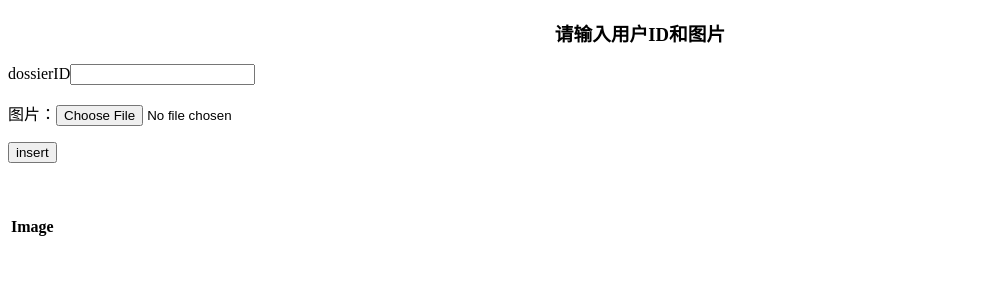
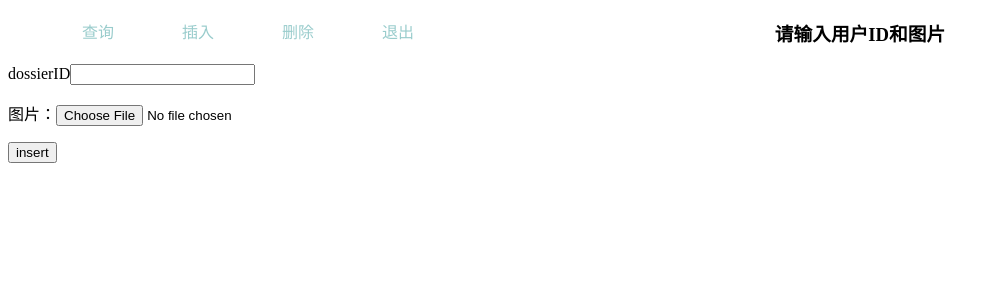
Before and after one commit to ShikeZhang/2018-SE-web, a PHP site: page /insert.php in a window 1280 px wide. Shown: the top 300 px of the page, without its empty margins (0-1000 px from the left). Run offline with PHP 8.4, Linux system fonts and the light colour scheme; lists and menus that the app fills with data are empty.

Commit message:
version2

```diff
--- a/index.php
+++ b/index.php
@@ -44,8 +44,6 @@ $conn->close();
 ?>
 
 
-
-
 </body>
 
 </html>
--- a/insert.php
+++ b/insert.php
@@ -3,7 +3,15 @@
 <head>
     <meta http-equiv="content-type" content="text/html; charset=utf-8">
     <title> upload image to db demo </title>
+    <link rel="stylesheet" href="index.css" type="text/css" />
 </head>
+
+<ul>
+    <li><a href="query.php">查询</a></li>
+    <li><a href="insert.php">插入</a></li>
+    <li><a href="delete.php">删除</a></li>
+    <li><a href="login.php">退出</a></li>
+</ul>
 
 
 <body>
@@ -14,13 +22,9 @@
     <p>图片：<input type="file" name="image"></p>
     <p><input type="submit" name="insert" id="insert" value="insert"></p>
 </form>
+
     <br />
     <br />
-    <table class="table table-borded">
-        <tr>
-            <th>Image</th>
-        </tr>
-    </table>
 </div>
 </body>
 </html>
--- a/insertDB.php
+++ b/insertDB.php
@@ -12,7 +12,7 @@ if(isset($_POST["insert"]))
     $sqlstr = "insert into photo(dID,img) values('$dID','$file')";
 
     if(mysqli_query($conn, $sqlstr)){
-        echo '<script>alert("img inserted into Database!")</script>';
+        echo '<script>alert("img inserted into Database!");location.href="insert.php"</script>';
     }
 }
 
```
Also changed, not shown: delete.php (+9 -1 lines), query.php (+9 -1 lines).
